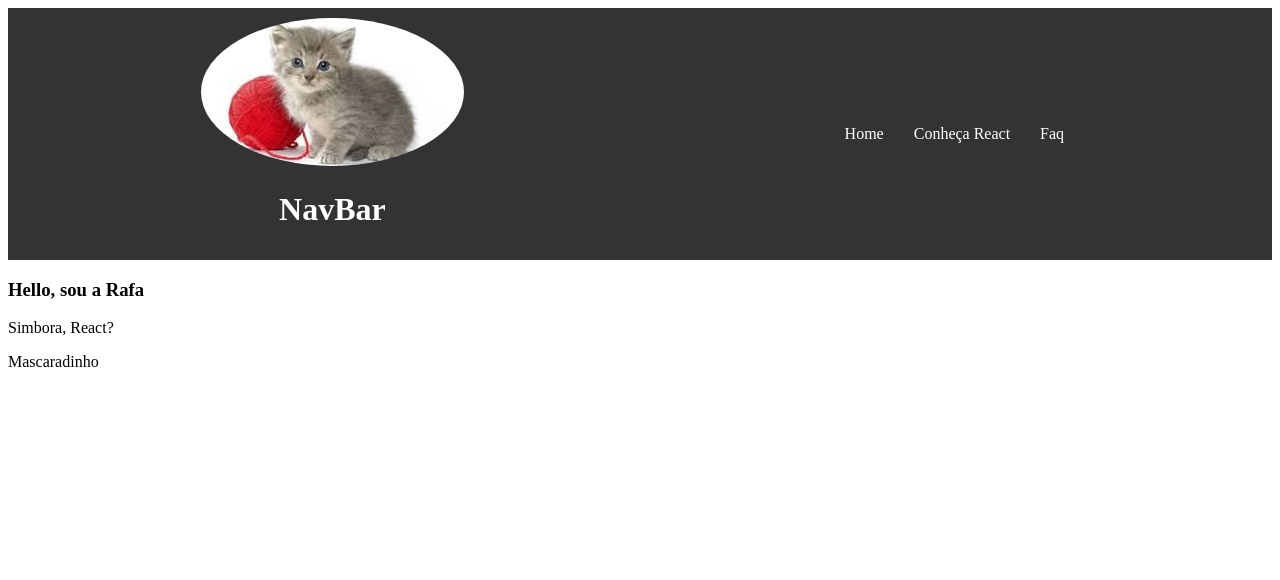
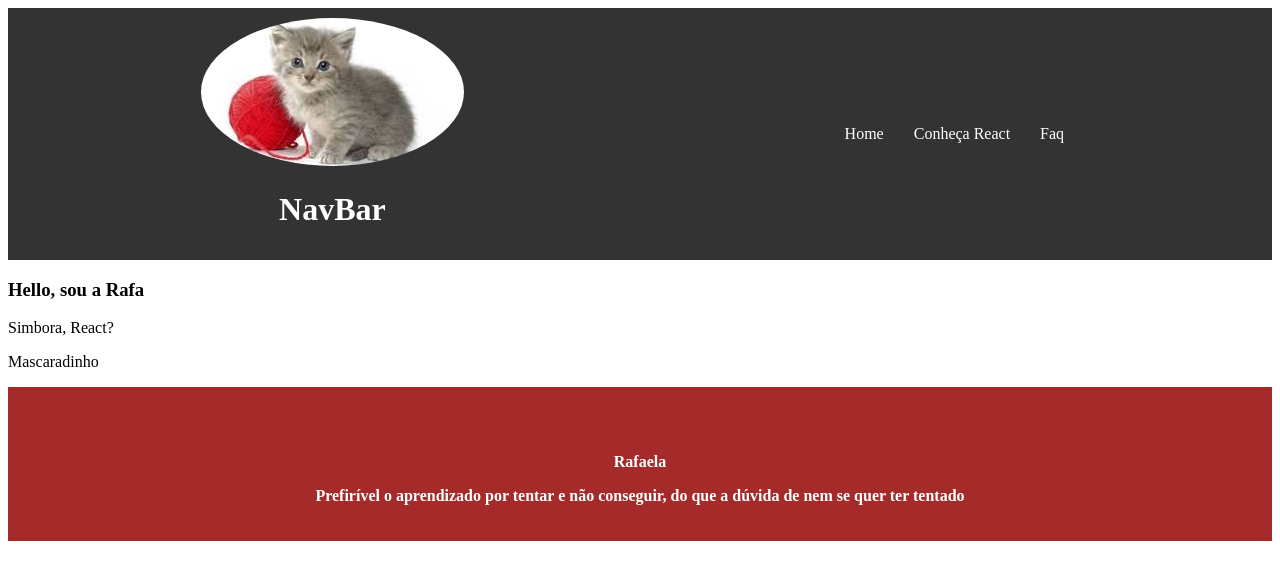
Before and after one commit to RafaelaOMarques/formacao-mais-prati_react, a React (Vite) app: page / in a window 1280 px wide. Shown: the top 580 px of the page. Built offline with nearby package versions, Linux system fonts and the light colour scheme.

Commit message:
React: componentes e props

```diff
--- a/src/App.jsx
+++ b/src/App.jsx
@@ -1,5 +1,6 @@
 import HelloWorld from "./components/HelloWorld";
 import NavBar from "./components/NavBar";
+import Footer from "./components/Footer";
 import "./App.css";
 
 function App() {
@@ -7,6 +8,10 @@ function App() {
     <>
       <NavBar />
       <HelloWorld />
+      <Footer
+        author="Rafaela"
+        message="Prefirível o aprendizado por tentar e não conseguir, do que a dúvida de nem se quer ter tentado "
+      />
     </>
   );
 }
--- /dev/null
+++ b/src/components/Footer.jsx
@@ -0,0 +1,14 @@
+import style from "./Footer.module.css";
+
+function Footer(props) {
+  return (
+    <footer>
+      <div>
+        <p>{props.author}</p>
+        <p>{props.message}</p>
+      </div>
+    </footer>
+  );
+}
+
+export default Footer;
--- /dev/null
+++ b/src/components/Footer.module.css
@@ -0,0 +1,8 @@
+footer {
+  padding-top: 50px;
+  padding-bottom: 20px;
+  background-color: brown;
+  color: white;
+  text-align: center;
+  font-weight: 700;
+}
```
